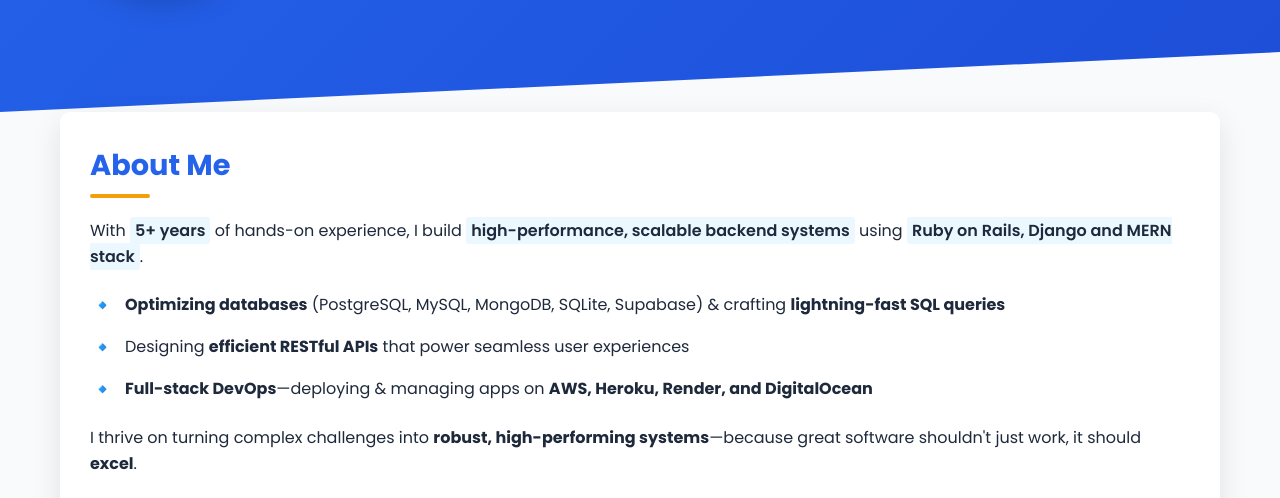
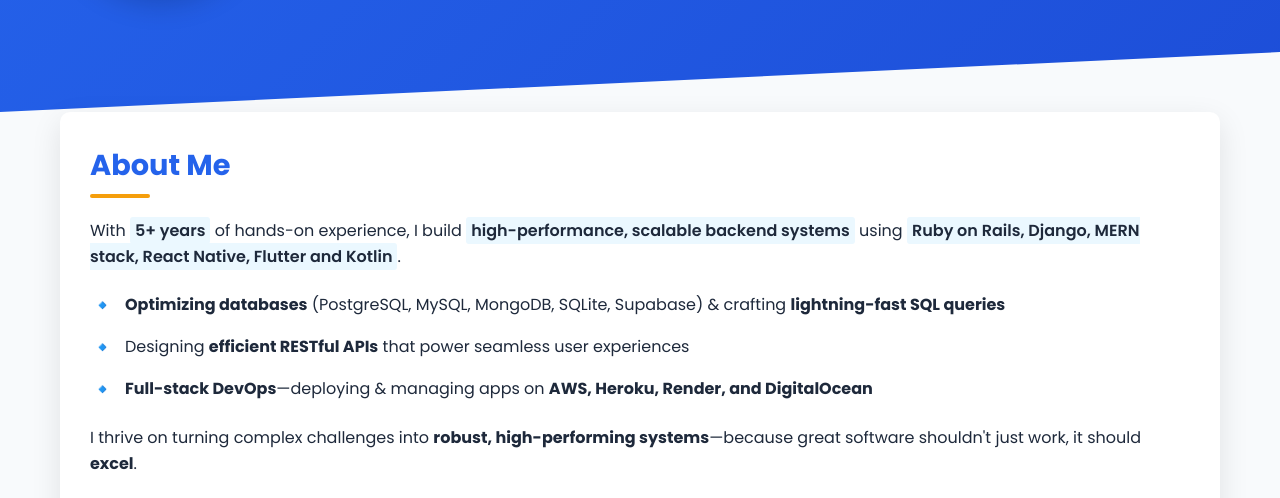
Before and after one commit to muhammadsamad99/blue_protfolio, a plain HTML site: page index.html in a window 1280 px wide. Shown: the part 288-786 px from the top of the page. Drawn offline with Linux system fonts and the light colour scheme.

Commit message:
added skills

```diff
--- a/index.html
+++ b/index.html
@@ -408,7 +408,7 @@
         <div class="card">
             <h2 class="section-title">About Me</h2>
             <div>
-                <p>With <span class="highlight">5+ years</span> of hands-on experience, I build <span class="highlight">high-performance, scalable backend systems</span> using <span class="highlight">Ruby on Rails, Django and MERN stack</span>.</p>
+                <p>With <span class="highlight">5+ years</span> of hands-on experience, I build <span class="highlight">high-performance, scalable backend systems</span> using <span class="highlight">Ruby on Rails, Django, MERN stack, React Native, Flutter and Kotlin</span>.</p>
 
                 <div class="skills">
                     <div class="skill-item">
@@ -594,6 +594,9 @@
                 <div class="skill-tag">Figma</div>
                 <div class="skill-tag">Kafka</div>
                 <div class="skill-tag">Clickhouse</div>
+                <div class="skill-tag">React Native</div>
+                <div class="skill-tag">Flutter</div>
+                <div class="skill-tag">Kotlin</div>
             </div>
         </div>
 
```
